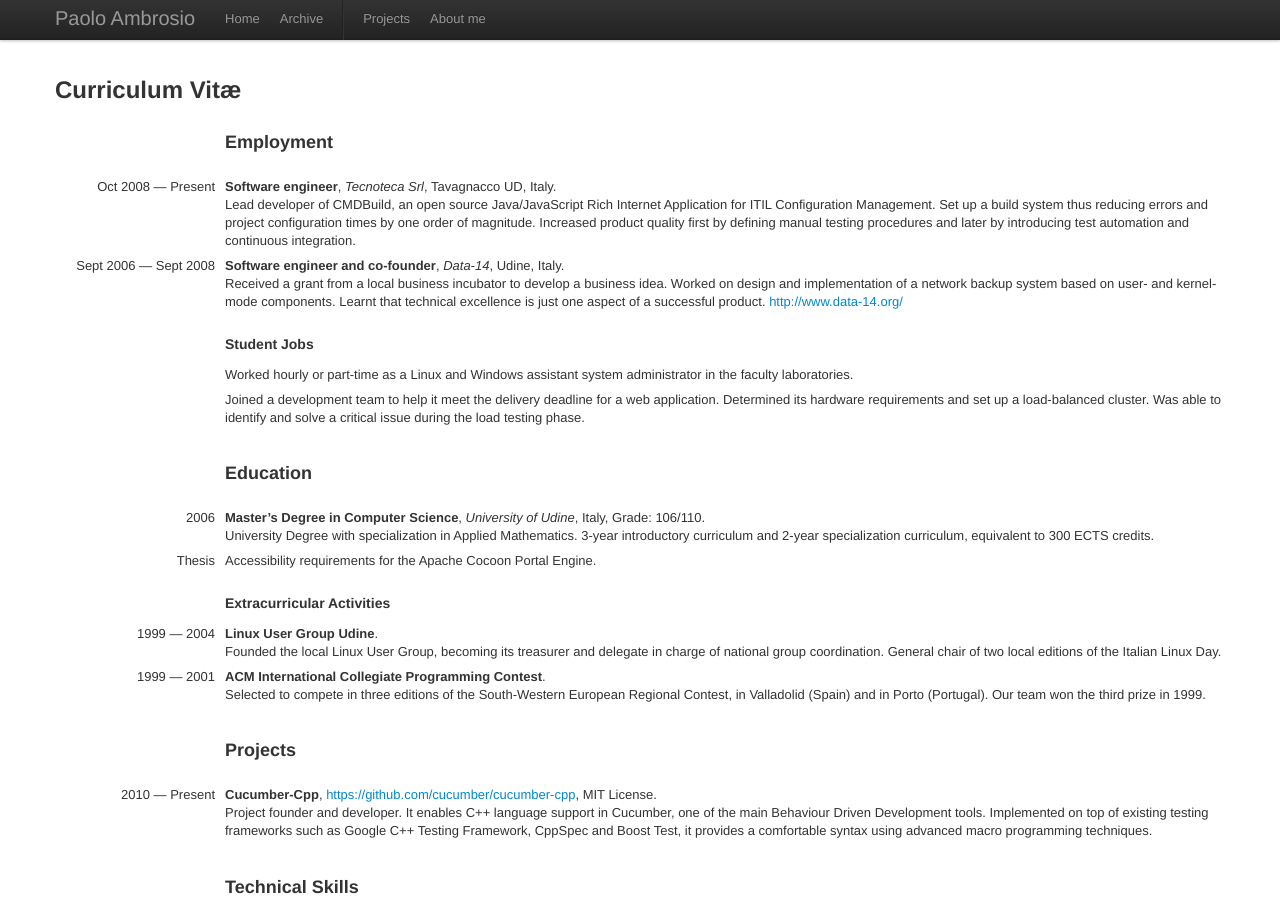
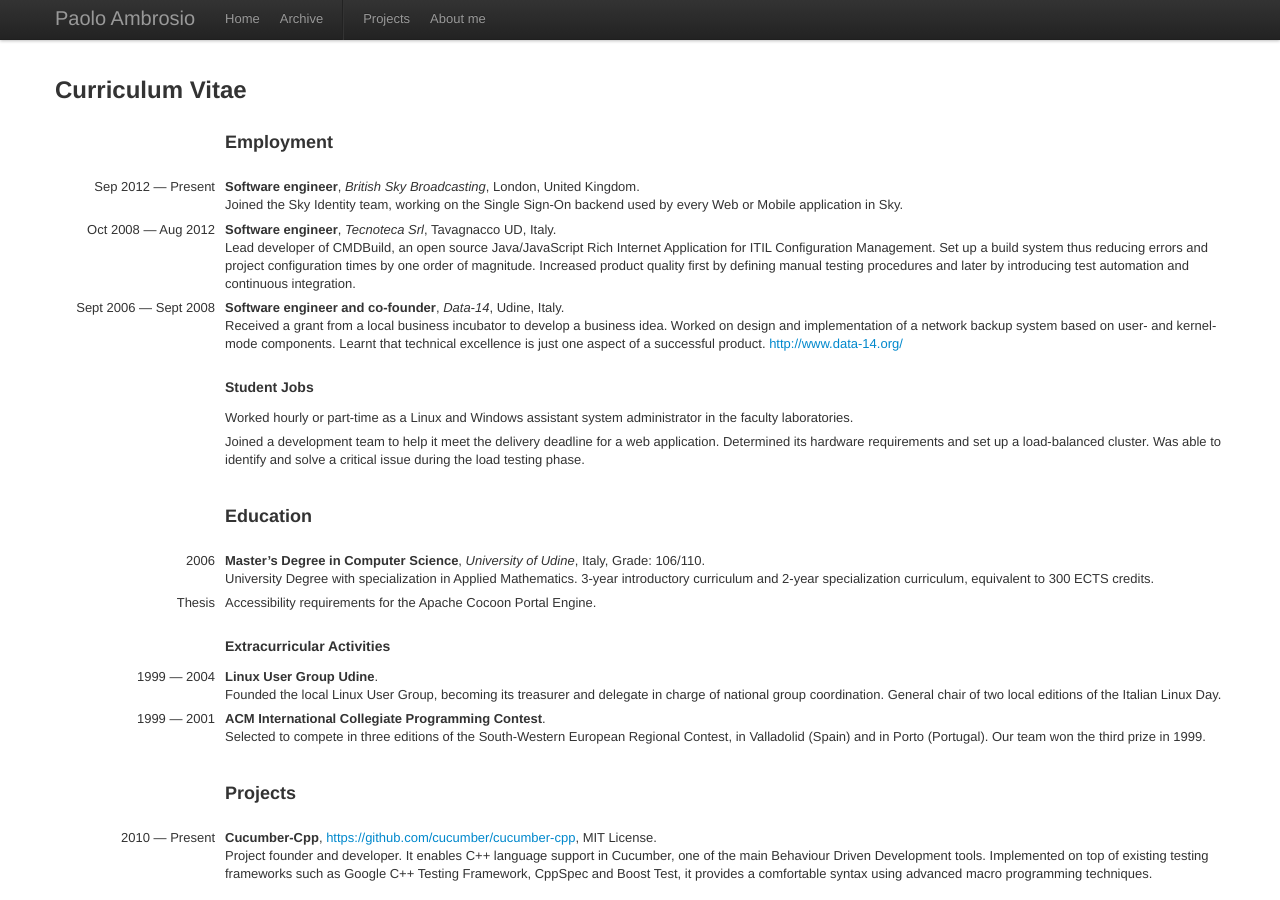
Before and after one commit to paoloambrosio/paoloambrosio.github.io, a Jekyll site: the page built from cv.html, in a window 1280 px wide and 900 px high. Built offline with Jekyll 4.4.1, drawn with Linux system fonts in a browser that asks for light colours.

Commit message:
Updated CV with Sky entry

```diff
--- a/about.html
+++ b/about.html
@@ -5,7 +5,7 @@ title: About me
 <h2>About me</h2>
 
 <p>
-I am a Software Engineer interested in agile and test-first development. I am currently the lead developer of a Java/Javascript Rich Internet Application for ITIL Configuration Management, but my experience ranges from Linux and Windows Kernel Development to Web Applications, using several programming languages.
+I am a Software Engineer interested in agile and test-first development. I am currently part of the Sky Identity team in <a href="http://www.sky.com/">British Sky Broadcating</a>, working on the Single Sign-On backend. My experience ranges from Linux and Windows Kernel Development to Web Applications, using several programming languages.
 {% comment %}
 <!-- Put something more here... -->
 {% endcomment%}
--- a/cv.html
+++ b/cv.html
@@ -4,12 +4,17 @@ title: Curriculum Vitae
 ---
 <span class="cv-layout">
 
-<h2>Curriculum Vit&aelig;</h2>
+<h2>Curriculum Vitae</h2>
 
 <h3>Employment</h3>
 
 <dl class="dl-horizontal">
-<dt>Oct 2008 &mdash; Present</dt>
+<dt>Sep 2012 &mdash; Present</dt>
+<dd>
+<strong>Software engineer</strong>, <em>British Sky Broadcasting</em>, London, United Kingdom.<br />
+Joined the Sky Identity team, working on the Single Sign-On backend used by every Web or Mobile application in Sky.
+</dd>
+<dt>Oct 2008 &mdash; Aug 2012</dt>
 <dd>
 <strong>Software engineer</strong>, <em>Tecnoteca Srl</em>, Tavagnacco UD, Italy.<br />
 Lead developer of CMDBuild, an open source Java/JavaScript Rich Internet Application for ITIL Configuration Management. Set up a build system thus reducing errors and project configuration times by one order of magnitude. Increased product quality first by defining manual testing procedures and later by introducing test automation and continuous integration.
```
